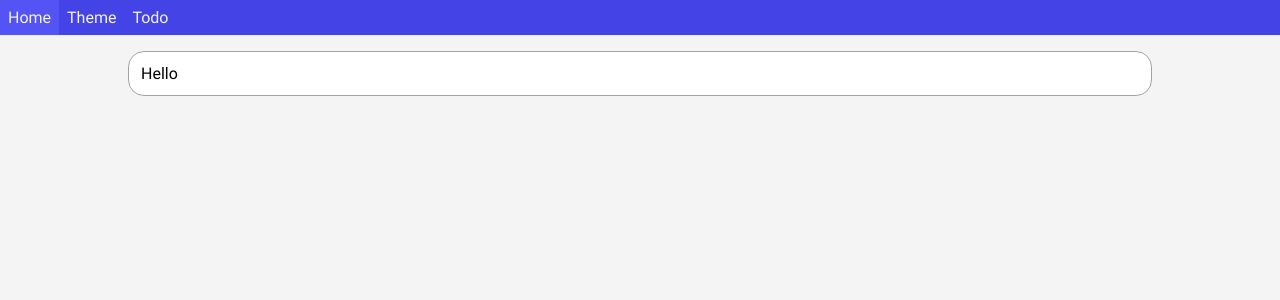
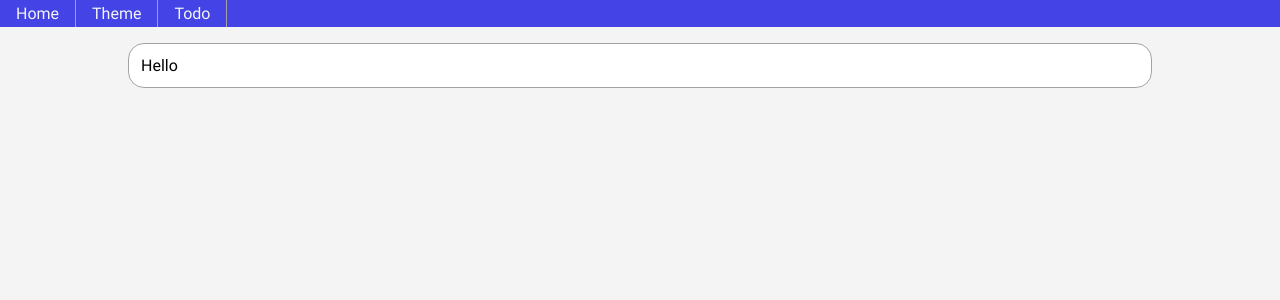
Before and after one commit to malachigrant/website, a React app: page /#/ in a window 1280 px wide. Shown: the top 300 px of the page. Built offline with nearby package versions, Linux system fonts and the light colour scheme; the HTML template or start-up script is replaced by a standard one.

Commit message:
Added menu for sub-routes

```diff
--- a/src/Router/index.js
+++ b/src/Router/index.js
@@ -1,6 +1,7 @@
 /** @jsx jsx */
 import { jsx } from '@emotion/core';
 import { HashRouter, Route } from 'react-router-dom';
+import React from 'react';
 
 import { Col } from 'components/layout';
 import { AppBar } from 'components/AppBar';
@@ -11,8 +12,28 @@ export const Router = () => {
     <HashRouter>
       <Col>
         <AppBar />
-        {config.map(({ path, component, exact }, i) => (
-          <Route key={i} path={path} component={component} exact={exact} />
+        {config.map(({ subRoutes, path, component, exact }, i) => (
+          <Route
+            key={i}
+            path={path}
+            render={({ match: { url } }) => (
+              <React.Fragment>
+                <Route
+                  exact={exact !== false}
+                  path={`${url}`}
+                  component={component}
+                />
+                {!!subRoutes &&
+                  subRoutes.map((subRoute, j) => (
+                    <Route
+                      key={j}
+                      path={`${url}${subRoute.path}`}
+                      component={subRoute.component}
+                    />
+                  ))}
+              </React.Fragment>
+            )}
+          ></Route>
         ))}
       </Col>
     </HashRouter>
--- a/src/Router/routeConfig.js
+++ b/src/Router/routeConfig.js
@@ -3,8 +3,13 @@ import ThemePage from 'pages/ThemePage';
 import TodoPage from 'pages/TodoPage';
 
 export const config = [
-  { path: '/', name: 'Home', component: HomePage, exact: true },
-  { path: '/theme', name: 'Theme', component: ThemePage },
+  { path: '/', name: 'Home', component: HomePage },
+  {
+    path: '/theme',
+    name: 'Theme',
+    component: ThemePage,
+    subRoutes: [{ path: '/test', name: 'Theme test', component: HomePage }],
+  },
   { path: '/todo', name: 'Todo', component: TodoPage },
 ];
 
--- a/src/components/AppBar.js
+++ b/src/components/AppBar.js
@@ -1,30 +1,10 @@
 /** @jsx jsx */
 import { jsx, css } from '@emotion/core';
-import { Link } from 'react-router-dom';
 
 import { useTheme } from 'hooks/Theme';
+import { HoverMenu } from 'components/HoverMenu';
 
 import routeConfig from 'Router/routeConfig';
-
-const AppBarLink = ({ name, ...props }) => {
-  const theme = useTheme();
-  const LinkStyle = css`
-    > a {
-      display: block;
-      padding: 0.5rem;
-      color: ${theme.color.neutral[1]};
-      text-decoration: none;
-    }
-    &:hover {
-      background-color: ${theme.color.hover};
-    }
-  `;
-  return (
-    <div css={LinkStyle}>
-      <Link {...props}>{name}</Link>
-    </div>
-  );
-};
 
 export const AppBar = () => {
   const theme = useTheme();
@@ -36,8 +16,19 @@ export const AppBar = () => {
   `;
   return (
     <div css={BarStyle}>
-      {routeConfig.map(({ path, name }, i) => (
-        <AppBarLink key={i} to={path} name={name} />
+      {routeConfig.map(({ path, name, subRoutes }, i) => (
+        <HoverMenu
+          key={i}
+          name={name}
+          path={path}
+          options={
+            !!subRoutes &&
+            subRoutes.map((subRoute) => ({
+              name: subRoute.name,
+              path: subRoute.path,
+            }))
+          }
+        />
       ))}
     </div>
   );
--- /dev/null
+++ b/src/components/HoverMenu.js
@@ -0,0 +1,67 @@
+//* @jsx jsx */
+import { jsx, css } from '@emotion/core';
+import { useState } from 'react';
+import { Link } from 'react-router-dom';
+
+import { useTheme } from 'hooks/Theme';
+
+export const HoverMenu = ({ name, path, options }) => {
+  const [isOpen, setOpen] = useState(false);
+  const theme = useTheme();
+
+  const Container = css`
+    position: relative;
+    border-right: 1px solid ${theme.color.neutral[3]};
+    padding: 0.25rem 1rem;
+  `;
+
+  const List = css`
+    position: absolute;
+    display: flex;
+    max-width: 350px;
+    top: 1.74rem;
+    left: 0;
+    padding: 0.25rem 1rem;
+    background-color: ${theme.color.neutral[0]};
+    border: 1px solid ${theme.color.neutral[2]};
+    border-radius: 0.5rem;
+    border-top-left-radius: 0;
+  `;
+
+  const LinkStyle = css`
+    cursor: pointer;
+    text-decoration: none;
+  `;
+
+  const HeaderLink = css`${LinkStyle} color: ${theme.color.neutral[1]};`;
+
+  const DropdownLink = css`
+		${LinkStyle} color: ${theme.color.neutral[8]};
+		white-space: nowrap;
+	`;
+
+  return (
+    <div
+      css={Container}
+      onMouseEnter={() => setOpen(true)}
+      onMouseLeave={() => setOpen(false)}
+    >
+      <Link css={HeaderLink} to={path}>
+        {name}
+      </Link>
+      {isOpen && !!options && (
+        <div css={List}>
+          {options.map((option, i) => {
+            return (
+              <Link css={DropdownLink} key={i} to={path + option.path}>
+                {option.name}
+              </Link>
+            );
+          })}
+        </div>
+      )}
+    </div>
+  );
+};
+
+export default HoverMenu;
--- a/src/pages/ThemePage/index.js
+++ b/src/pages/ThemePage/index.js
@@ -6,8 +6,8 @@ import { getOppositeColor } from 'utils/color';
 const ColorCell = ({ color }) => {
   const Cell = css`
     background-color: ${color};
-    height: 3.5rem;
-    width: 3.5rem;
+    height: 4rem;
+    width: 4rem;
     color: ${getOppositeColor(color)};
   `;
 
```
